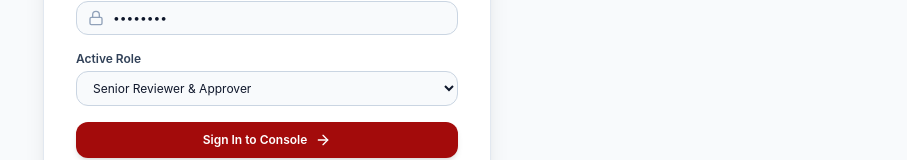
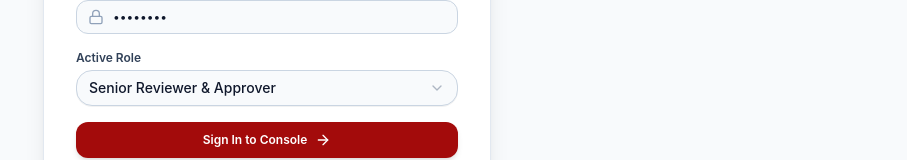
Before and after one commit to tosif121/rajasthansuchna-admin, a Next.js app: page /login in a window 1280 px wide. Shown: the part 409-569 px from the top of the page, without its empty margins (373-1280 px from the left). Built offline with nearby package versions, Linux system fonts and the light colour scheme.

Commit message:
feat(ui): convert all selects in project to shadcn Select component

```diff
--- a/src/app/login/page.tsx
+++ b/src/app/login/page.tsx
@@ -4,6 +4,7 @@ import React, { useState } from 'react';
 import { useRouter } from 'next/navigation';
 import { ShieldCheck, Lock, Mail, ArrowRight, Sun, Moon } from 'lucide-react';
 import { useTheme } from '@/components/theme/ThemeProvider';
+import { Select, SelectContent, SelectItem, SelectTrigger, SelectValue } from '@/components/ui/select';
 
 export default function LoginPage() {
   const router = useRouter();
@@ -93,16 +94,17 @@ export default function LoginPage() {
 
           <div>
             <label className="block text-slate-700 dark:text-slate-300 font-semibold mb-1">Active Role</label>
-            <select
-              value={role}
-              onChange={(e) => setRole(e.target.value)}
-              className="w-full bg-slate-50 dark:bg-slate-950 border border-slate-300 dark:border-slate-800 rounded-lg px-3 py-2 text-slate-900 dark:text-white focus:outline-none focus:border-[#A30B0B]"
-            >
-              <option value="reviewer">Senior Reviewer & Approver</option>
-              <option value="editor">Content Editor</option>
-              <option value="publisher">Production Publisher</option>
-              <option value="administrator">System Administrator</option>
-            </select>
+            <Select value={role} onValueChange={setRole}>
+              <SelectTrigger className="w-full bg-slate-50 dark:bg-slate-950 border border-slate-300 dark:border-slate-800 text-xs sm:text-sm font-medium focus:ring-1 focus:ring-[#A30B0B]">
+                <SelectValue placeholder="Select active role" />
+              </SelectTrigger>
+              <SelectContent>
+                <SelectItem value="reviewer">Senior Reviewer & Approver</SelectItem>
+                <SelectItem value="editor">Content Editor</SelectItem>
+                <SelectItem value="publisher">Production Publisher</SelectItem>
+                <SelectItem value="administrator">System Administrator</SelectItem>
+              </SelectContent>
+            </Select>
           </div>
 
           <button
--- a/src/app/page.tsx
+++ b/src/app/page.tsx
@@ -5,6 +5,7 @@ import { Button } from "@/components/ui/button";
 import { Badge } from "@/components/ui/badge";
 import { Input } from "@/components/ui/input";
 import { Dialog, DialogContent, DialogHeader, DialogTitle, DialogFooter, DialogDescription } from "@/components/ui/dialog";
+import { Select, SelectContent, SelectItem, SelectTrigger, SelectValue } from "@/components/ui/select";
 import React, { useState, useEffect } from 'react';
 import { AdminSidebar } from '@/components/layout/AdminSidebar';
 import { AdminHeader } from '@/components/layout/AdminHeader';
@@ -480,16 +481,20 @@ export default function AdminDashboardPage() {
             <div className="grid grid-cols-2 gap-3">
               <div>
                 <label className="block text-slate-700 dark:text-slate-300 font-medium mb-1">Recruitment Commission</label>
-                <select
+                <Select
                   value={formAgency}
-                  onChange={(e) => setFormAgency(e.target.value)}
-                  className="w-full bg-slate-50 dark:bg-slate-950 border border-slate-200 dark:border-slate-800 rounded-lg px-3 py-2 text-xs text-slate-900 dark:text-white focus:outline-none focus:border-[#A30B0B]"
+                  onValueChange={setFormAgency}
                 >
-                  <option value="RSMSSB (Staff Selection Board)">RSMSSB</option>
-                  <option value="RPSC (Public Service Commission)">RPSC</option>
-                  <option value="Rajasthan Police Headquarters">Rajasthan Police</option>
-                  <option value="SSC (Staff Selection Commission)">SSC (Central)</option>
-                </select>
+                  <SelectTrigger className="w-full h-9 bg-slate-50 dark:bg-slate-950 border-slate-200 dark:border-slate-800 text-xs sm:text-sm font-medium focus:ring-1 focus:ring-[#A30B0B]">
+                    <SelectValue placeholder="Select commission" />
+                  </SelectTrigger>
+                  <SelectContent className="z-[80]">
+                    <SelectItem value="RSMSSB (Staff Selection Board)">RSMSSB</SelectItem>
+                    <SelectItem value="RPSC (Public Service Commission)">RPSC</SelectItem>
+                    <SelectItem value="Rajasthan Police Headquarters">Rajasthan Police</SelectItem>
+                    <SelectItem value="SSC (Staff Selection Commission)">SSC (Central)</SelectItem>
+                  </SelectContent>
+                </Select>
               </div>
 
               <div>
```
